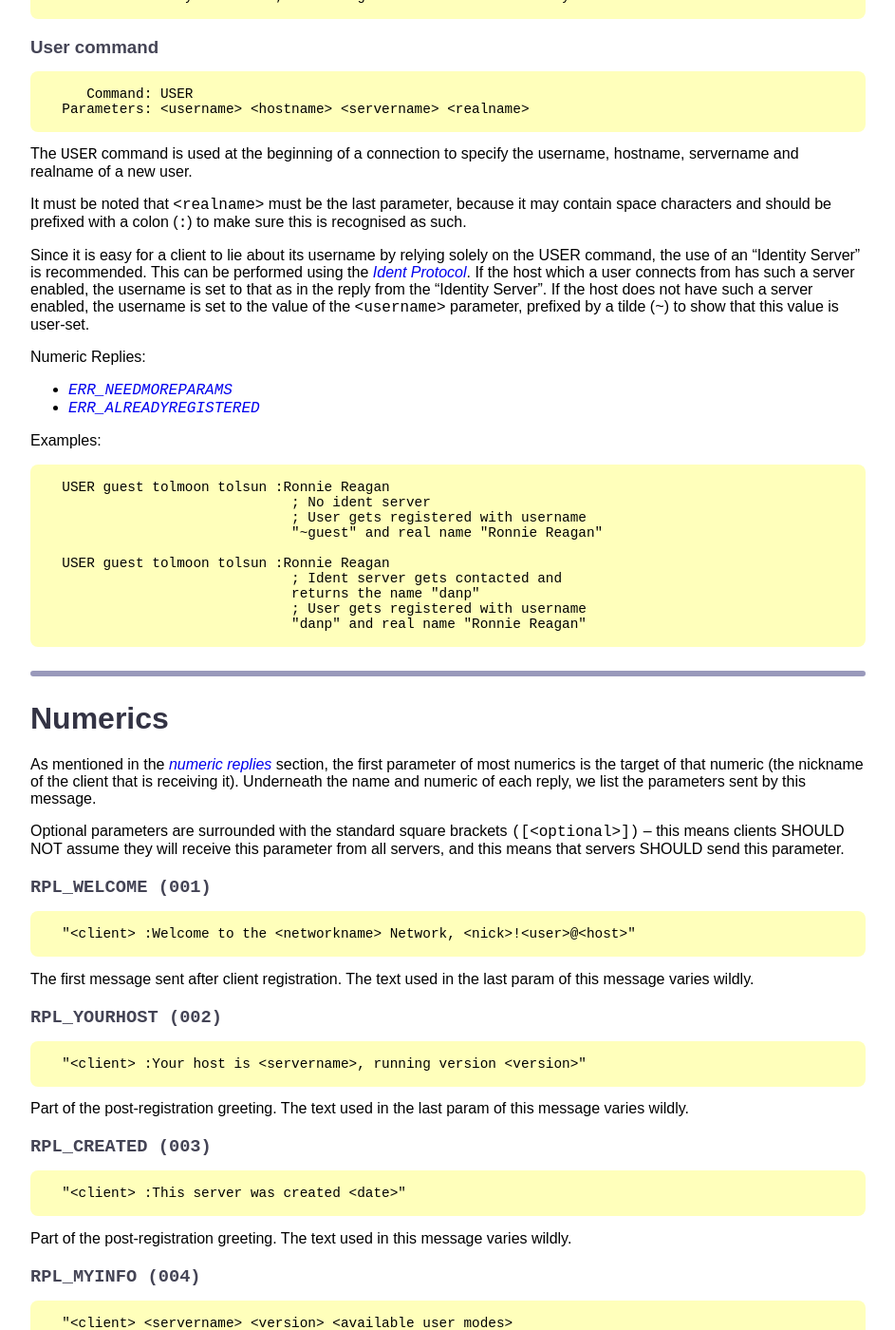
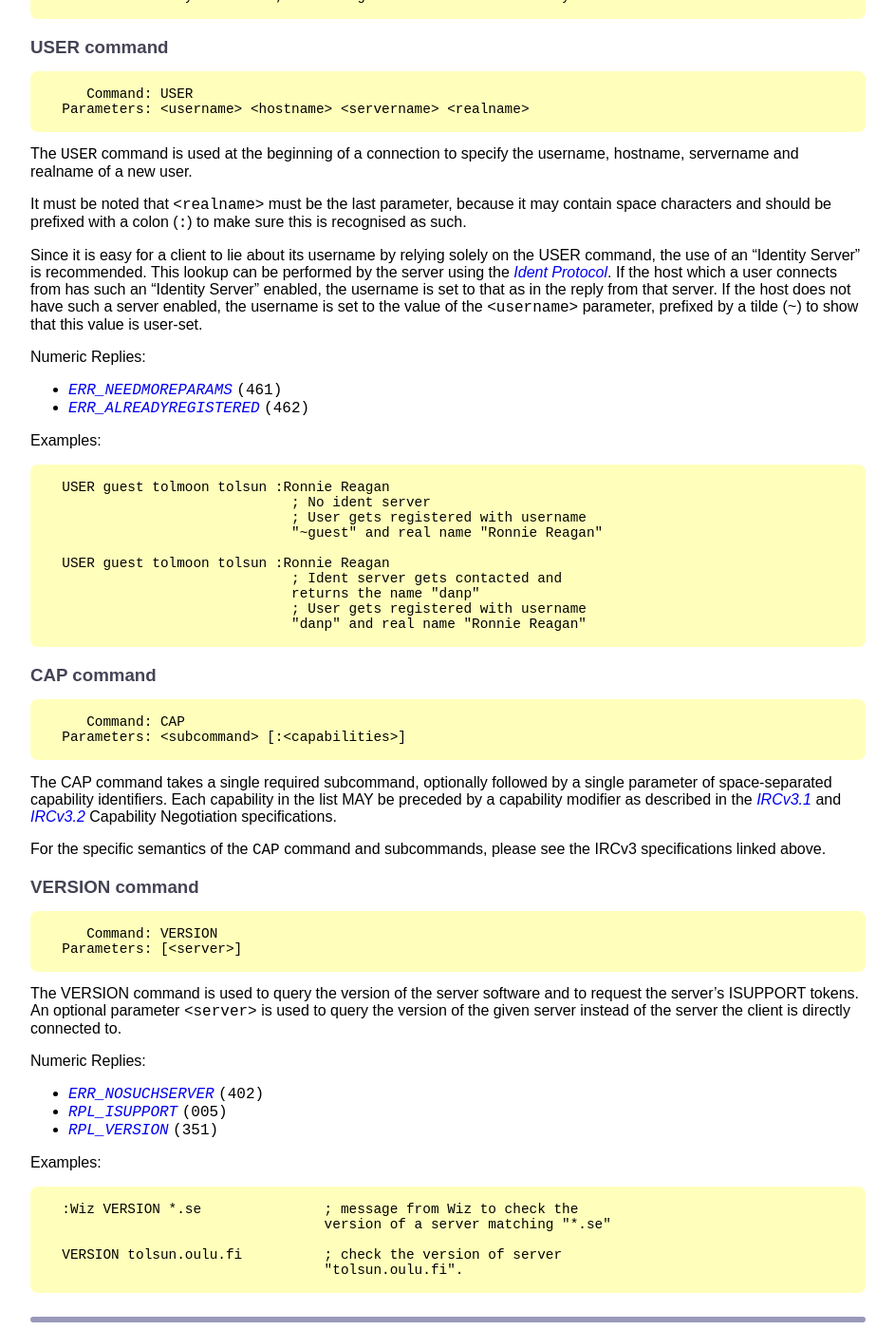
Before and after one commit to ircdocs/modern-irc, a Jekyll site: the page built from index.md, in a window 1280 px wide and 1400 px high, scrolled down 11273 px. Shown: the whole window at 95% size, without its empty margins (168-1111 px from the left). Built offline with Jekyll 4.4.1, drawn with Linux system fonts in a browser that asks for light colours; some of the changed text lies outside the part shown.

Commit message:
Betterise numeric displays, add CAP and VERSION commands

```diff
--- a/index.md
+++ b/index.md
@@ -453,8 +453,8 @@ Servers may also consider requiring the [`SASL`](#sasl-command) command on conne
 
 Numeric replies:
 
-* [`ERR_NEEDMOREPARAMS`](#errneedmoreparams-461)
-* [`ERR_ALREADYREGISTRED`](#erralreadyregistered-462)
+* [`ERR_NEEDMOREPARAMS`](#errneedmoreparams-461) `(461)`
+* [`ERR_ALREADYREGISTRED`](#erralreadyregistered-462) `(462)`
 
 Example:
 
@@ -482,7 +482,7 @@ Example:
 
       :WiZ NICK Kilroy          ; WiZ changed his nickname to Kilroy.
 
-### User command
+### USER command
 
          Command: USER
       Parameters: <username> <hostname> <servername> <realname>
@@ -491,12 +491,12 @@ The `USER` command is used at the beginning of a connection to specify the usern
 
 It must be noted that `<realname>` must be the last parameter, because it may contain space characters and should be prefixed with a colon (`:`) to make sure this is recognised as such.
 
-Since it is easy for a client to lie about its username by relying solely on the USER command, the use of an "Identity Server" is recommended. This can be performed using the [Ident Protocol](http://tools.ietf.org/html/rfc1413). If the host which a user connects from has such a server enabled, the username is set to that as in the reply from the "Identity Server". If the host does not have such a server enabled, the username is set to the value of the `<username>` parameter, prefixed by a tilde (`~`) to show that this value is user-set.
+Since it is easy for a client to lie about its username by relying solely on the USER command, the use of an "Identity Server" is recommended. This lookup can be performed by the server using the [Ident Protocol](http://tools.ietf.org/html/rfc1413). If the host which a user connects from has such an "Identity Server" enabled, the username is set to that as in the reply from that server. If the host does not have such a server enabled, the username is set to the value of the `<username>` parameter, prefixed by a tilde (`~`) to show that this value is user-set.
 
 Numeric Replies:
 
-* [`ERR_NEEDMOREPARAMS`](#errneedmoreparams-461)
-* [`ERR_ALREADYREGISTERED`](#erralreadyregistered-462)
+* [`ERR_NEEDMOREPARAMS`](#errneedmoreparams-461) `(461)`
+* [`ERR_ALREADYREGISTERED`](#erralreadyregistered-462) `(462)`
 
 Examples:
 
@@ -510,6 +510,36 @@ Examples:
                                   returns the name "danp"
                                   ; User gets registered with username
                                   "danp" and real name "Ronnie Reagan"
+
+### CAP command
+
+         Command: CAP
+      Parameters: <subcommand> [:<capabilities>]
+
+The CAP command takes a single required subcommand, optionally followed by a single parameter of space-separated capability identifiers. Each capability in the list MAY be preceded by a capability modifier as described in the [IRCv3.1](http://ircv3.net/specs/core/capability-negotiation-3.1.html) and [IRCv3.2](http://ircv3.net/specs/core/capability-negotiation-3.2.html) Capability Negotiation specifications.
+
+For the specific semantics of the `CAP` command and subcommands, please see the IRCv3 specifications linked above.
+
+### VERSION command
+
+         Command: VERSION
+      Parameters: [<server>]
+
+The VERSION command is used to query the version of the server software and to request the server's ISUPPORT tokens. An optional parameter `<server>` is used to query the version of the given server instead of the server the client is directly connected to.
+
+Numeric Replies:
+
+* [`ERR_NOSUCHSERVER`](#errnosuchserver-402) `(402)`
+* [`RPL_ISUPPORT`](#rplisupport-005) `(005)`
+* [`RPL_VERSION`](#rplversion-351) `(351)`
+
+Examples:
+
+      :Wiz VERSION *.se               ; message from Wiz to check the
+                                      version of a server matching "*.se"
+
+      VERSION tolsun.oulu.fi          ; check the version of server
+                                      "tolsun.oulu.fi".
 
 
 ---
@@ -526,19 +556,19 @@ Optional parameters are surrounded with the standard square brackets `([<optiona
 
       "<client> :Welcome to the <networkname> Network, <nick>!<user>@<host>"
 
-The first message sent after client registration. The text used in the last param of this message varies wildly.
+The first message sent after client registration, this message introduces the client to the network. The text used in the last param of this message varies wildly.
 
 ### `RPL_YOURHOST (002)`
 
       "<client> :Your host is <servername>, running version <version>"
 
-Part of the post-registration greeting. The text used in the last param of this message varies wildly.
+Part of the post-registration greeting, this numeric returns the name and software/version of the server the client is currently connected to. The text used in the last param of this message varies wildly.
 
 ### `RPL_CREATED (003)`
 
-      "<client> :This server was created <date>"
+      "<client> :This server was created <datetime>"
 
-Part of the post-registration greeting. The text used in this message varies wildly.
+Part of the post-registration greeting, this numeric returns a human-readable date/time that the server was started or created. The text used in this message varies wildly.
 
 ### `RPL_MYINFO (004)`
 
@@ -566,7 +596,7 @@ As with other local numerics, when RPL_ISUPPORT is delivered remotely, it MUST b
 
 A token is of the form `PARAMETER` or `PARAMETER=VALUE`. A server MAY send an empty value field, and a parameter MAY have a default value. A server MUST send the parameter as upper-case text. Unless otherwise stated, when a parameter contains a value, the value MUST be treated as being case sensitive. The value MAY contain multiple fields, if this is the case the fields MUST be delimited with a comma character (`,`).
 
-See the [Feature Advertisement](#feature-advertisement) section for more details on `RPL_ISUPPORT`. A list of `RPL_ISUPPORT` parameters is available in the [`RPL_ISUPPORT` Parameters](#rplisupport-parameters) section.
+See the [Feature Advertisement](#feature-advertisement) section for more details on this numeric. A list of `RPL_ISUPPORT` parameters is available in the [`RPL_ISUPPORT` Parameters](#rplisupport-parameters) section.
 
 ### `RPL_BOUNCE (010)`
 
```
Also changed, not shown: other parts of index.md (+4 -4 lines).
